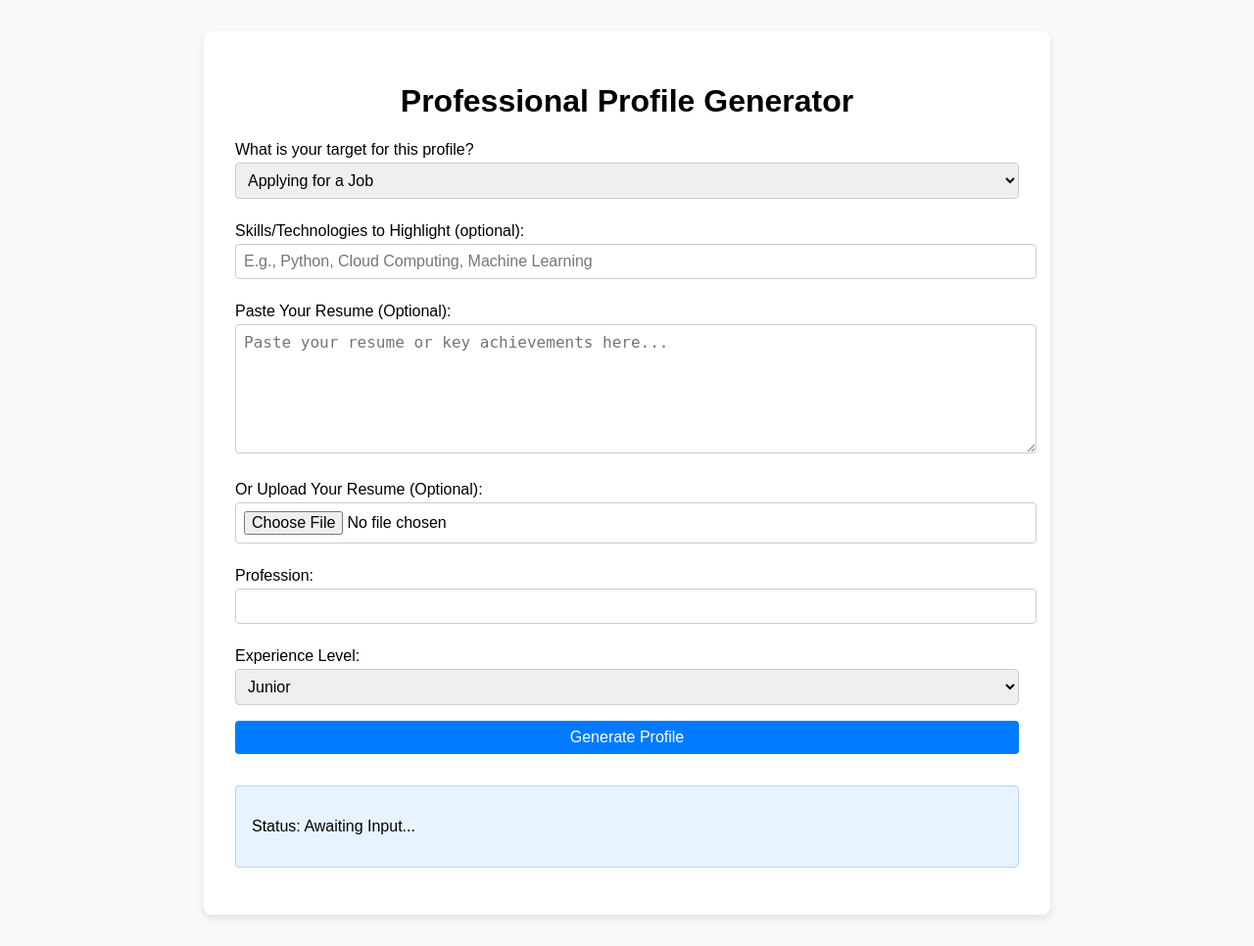
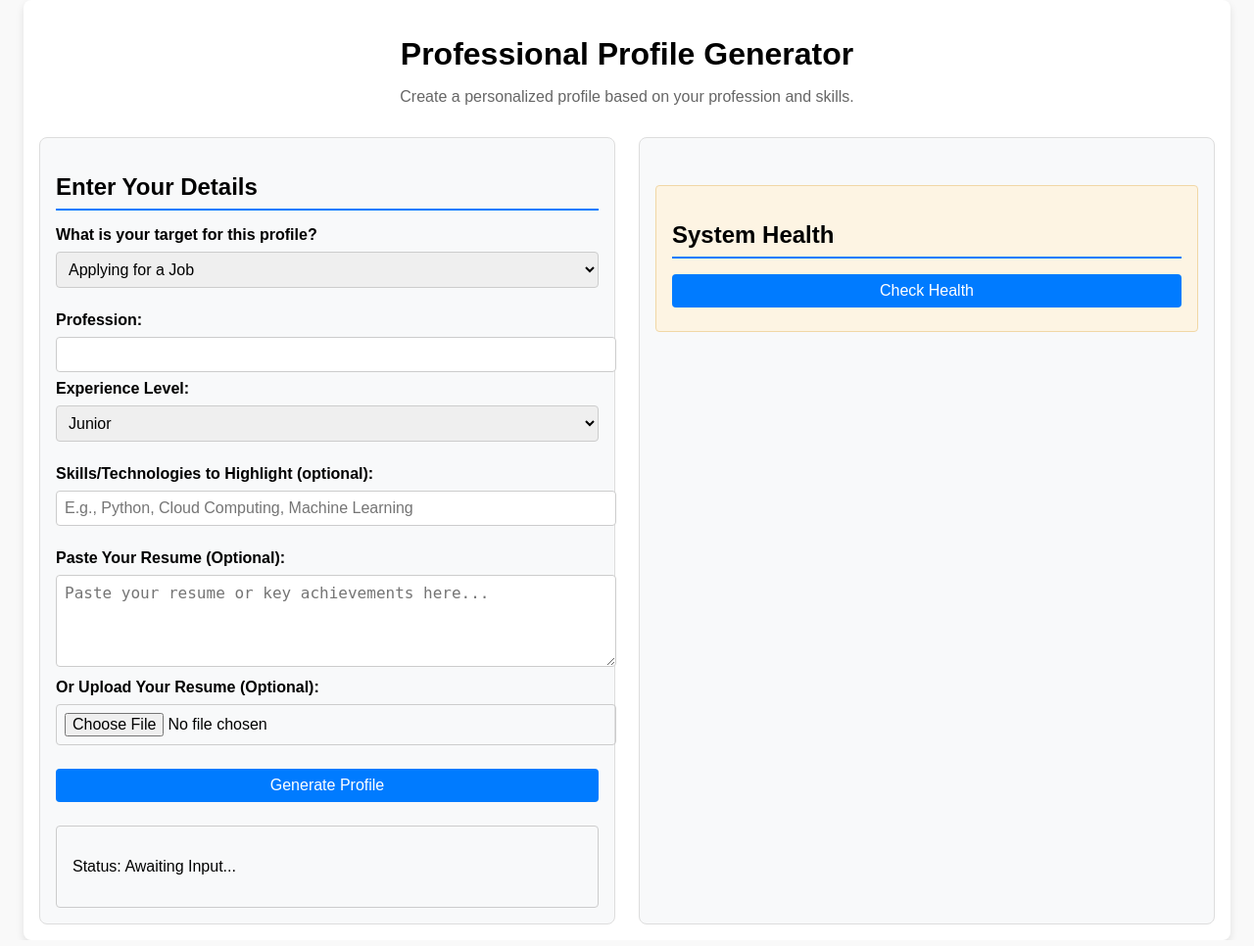
Before and after one commit to omarkhater-school/automated_profile_generator, a Flask app: page / in a window 1280 px wide. Shown: the whole page at 98% size. Run offline with Flask 3, Linux system fonts and the light colour scheme.

Commit message:
Add System Health Check and better UI

```diff
--- a/main.py
+++ b/main.py
@@ -4,7 +4,7 @@ from langchain_chroma import Chroma
 from langchain.schema import Document
 import time
 from config_loader import load_config
-from utils import get_vectorstore, get_client, retrieve_skills_from_chroma, generate_profile
+from utils import get_vectorstore, get_client, retrieve_skills_from_chroma, generate_profile, chat_gpt
 
 # Initialize Flask app
 app = Flask(__name__)
@@ -51,5 +51,56 @@ def retrieve_skills():
     except Exception as e:
         return jsonify({"error": str(e)}), 500
 
+
+@app.route('/api/health-check', methods=['GET'])
+def health_check():
+    """API endpoint to check the health of the system."""
+    try:
+        health_status = {}
+
+        # Check vector store health
+        try:
+            vectorstore_test_query = vectorstore.similarity_search("Machine Learning Engineer", k=1)
+            health_status["vector_store"] = {
+                "status": "healthy",
+                "message": f"Vector store contains {len(vectorstore_test_query)} results for test query."
+            }
+        except Exception as e:
+            health_status["vector_store"] = {
+                "status": "unhealthy",
+                "message": str(e)
+            }
+
+        # Check model availability
+        try:
+            prompt = "Test prompt for model health check."
+            model_response = chat_gpt(prompt, client)
+            health_status["model"] = {
+                "status": "healthy",
+                "message": "Model responded successfully."
+            }
+        except Exception as e:
+            health_status["model"] = {
+                "status": "unhealthy",
+                "message": str(e)
+            }
+
+        # Check configuration
+        try:
+            config_check = load_config()
+            health_status["configuration"] = {
+                "status": "healthy",
+                "message": "Configuration loaded successfully."
+            }
+        except Exception as e:
+            health_status["configuration"] = {
+                "status": "unhealthy",
+                "message": str(e)
+            }
+
+        return jsonify({"health": health_status}), 200
+    except Exception as e:
+        return jsonify({"error": str(e)}), 500
+
 if __name__ == "__main__":
     app.run(debug=True)
--- a/static/css/styles.css
+++ b/static/css/styles.css
@@ -2,35 +2,68 @@ body {
     font-family: Arial, sans-serif;
     margin: 0;
     padding: 0;
-    background-color: #f8f9fa;
+    background-color: #f9f9f9;
 }
 
 .container {
-    max-width: 800px;
-    margin: 2rem auto;
-    padding: 2rem;
+    display: grid;
+    grid-template-rows: auto 1fr;
+    grid-template-columns: 1fr;
+    max-width: 1200px;
+    margin: 0 auto;
+    gap: 1rem;
+    padding: 1rem;
     background: #fff;
     border-radius: 8px;
     box-shadow: 0 4px 8px rgba(0, 0, 0, 0.1);
 }
 
-h1, h2, h3 {
+header {
     text-align: center;
 }
 
-form {
-    margin-top: 1rem;
+header h1 {
+    margin-bottom: 0.5rem;
+}
+
+header p {
+    font-size: 1rem;
+    color: #666;
+}
+
+.main-content {
+    display: grid;
+    grid-template-columns: 1fr 1fr;
+    gap: 1.5rem;
+}
+
+.column {
+    padding: 1rem;
+    background-color: #f8f9fa;
+    border: 1px solid #ddd;
+    border-radius: 8px;
+}
+
+h2 {
+    border-bottom: 2px solid #007bff;
+    padding-bottom: 0.5rem;
+    margin-bottom: 1rem;
+}
+
+.form-group {
+    margin-bottom: 1rem;
 }
 
 label {
     display: block;
-    margin: 0.5rem 0 0.25rem;
+    font-weight: bold;
+    margin-bottom: 0.5rem;
 }
 
 input, select, textarea, button {
     width: 100%;
     padding: 0.5rem;
-    margin-bottom: 1rem;
+    margin-bottom: 0.5rem;
     border: 1px solid #ccc;
     border-radius: 4px;
     font-size: 1rem;
@@ -38,13 +71,21 @@ input, select, textarea, button {
 
 button {
     background-color: #007bff;
-    color: #fff;
+    color: white;
     border: none;
     cursor: pointer;
 }
 
 button:hover {
     background-color: #0056b3;
+}
+
+.status {
+    margin-top: 1rem;
+    padding: 1rem;
+    background-color: #f8f9fa;
+    border: 1px solid #ccc;
+    border-radius: 4px;
 }
 
 .tabs {
@@ -56,14 +97,14 @@ button:hover {
     flex: 1;
     padding: 0.5rem;
     cursor: pointer;
+    text-align: center;
     border: 1px solid #ccc;
     border-bottom: none;
-    text-align: center;
-    background-color: #f8f9fa;
+    background-color: #f1f1f1;
 }
 
 .tab-button.active {
-    background-color: #fff;
+    background-color: white;
     font-weight: bold;
 }
 
@@ -73,10 +114,16 @@ button:hover {
     background-color: #fff;
 }
 
-.status {
-    margin: 1rem 0;
+#health-section {
+    margin-top: 2rem;
     padding: 1rem;
-    background-color: #e7f3fe;
-    border: 1px solid #b3d4fc;
+    background-color: #fdf4e3;
+    border: 1px solid #f1d7a6;
     border-radius: 4px;
 }
+
+@media (max-width: 768px) {
+    .main-content {
+        grid-template-columns: 1fr;
+    }
+}
--- a/static/js/app.js
+++ b/static/js/app.js
@@ -108,3 +108,28 @@ document.getElementById("profile-form").addEventListener("submit", async functio
         updateStatus(`Error: ${error.message}`, true);
     }
 });
+
+
+document.getElementById("check-health").addEventListener("click", async function () {
+    const healthIndicators = document.getElementById("health-indicators");
+    healthIndicators.innerHTML = "<li>Checking system health...</li>";
+
+    try {
+        const response = await fetch("/api/health-check");
+        if (response.ok) {
+            const data = await response.json();
+            healthIndicators.innerHTML = "";
+
+            Object.entries(data.health).forEach(([key, value]) => {
+                const statusColor = value.status === "healthy" ? "green" : "red";
+                const li = document.createElement("li");
+                li.innerHTML = `<strong style="color: ${statusColor};">${key.toUpperCase()}:</strong> ${value.message}`;
+                healthIndicators.appendChild(li);
+            });
+        } else {
+            healthIndicators.innerHTML = "<li style='color: red;'>Health check failed. Please try again later.</li>";
+        }
+    } catch (error) {
+        healthIndicators.innerHTML = `<li style='color: red;'>Error: ${error.message}</li>`;
+    }
+});
--- a/templates/index.html
+++ b/templates/index.html
@@ -8,11 +8,19 @@
 </head>
 <body>
     <div class="container">
+        <!-- Header Section -->
+        <header>
             <h1>Professional Profile Generator</h1>
+            <p>Create a personalized profile based on your profession and skills.</p>
+        </header>
 
-        <!-- User Input Form -->
+        <!-- Main Content Section -->
+        <div class="main-content">
+            <!-- Input Form Section -->
+            <section id="input-section" class="column">
+                <h2>Enter Your Details</h2>
                 <form id="profile-form">
-            <!-- Target Description -->
+                    <div class="form-group">
                         <label for="target-goal">What is your target for this profile?</label>
                         <select id="target-goal" name="target-goal">
                             <option value="job_application">Applying for a Job</option>
@@ -20,19 +28,9 @@
                             <option value="portfolio">Showcasing Projects for a Portfolio</option>
                             <option value="other">Other (custom)</option>
                         </select>
+                    </div>
 
-            <!-- Keywords Section -->
-            <label for="keywords">Skills/Technologies to Highlight (optional):</label>
-            <input type="text" id="keywords" name="keywords" placeholder="E.g., Python, Cloud Computing, Machine Learning">
-
-            <!-- Resume Section -->
-            <label for="resume">Paste Your Resume (Optional):</label>
-            <textarea id="resume" name="resume" rows="6" placeholder="Paste your resume or key achievements here..."></textarea>
-
-            <label for="resume-upload">Or Upload Your Resume (Optional):</label>
-            <input type="file" id="resume-upload" name="resume-upload" accept=".pdf, .docx">
-
-            <!-- Profession and Experience -->
+                    <div class="form-group">
                         <label for="profession">Profession:</label>
                         <input type="text" id="profession" name="profession" required>
 
@@ -42,15 +40,31 @@
                             <option value="mid-level">Mid-Level</option>
                             <option value="senior">Senior</option>
                         </select>
+                    </div>
 
-            <!-- Submit Button -->
+                    <div class="form-group">
+                        <label for="keywords">Skills/Technologies to Highlight (optional):</label>
+                        <input type="text" id="keywords" name="keywords" placeholder="E.g., Python, Cloud Computing, Machine Learning">
+                    </div>
+
+                    <div class="form-group">
+                        <label for="resume">Paste Your Resume (Optional):</label>
+                        <textarea id="resume" name="resume" rows="4" placeholder="Paste your resume or key achievements here..."></textarea>
+
+                        <label for="resume-upload">Or Upload Your Resume (Optional):</label>
+                        <input type="file" id="resume-upload" name="resume-upload" accept=".pdf, .docx">
+                    </div>
+
                     <button type="submit">Generate Profile</button>
                     <div id="status" class="status">
                         <p>Status: <span id="status-message">Awaiting Input...</span></p>
                     </div>
                 </form>
+            </section>
 
-        <!-- Output Area -->
+            <!-- Output and Health Section -->
+            <section id="output-section" class="column">
+                <!-- Generated Profile -->
                 <div id="output" style="display:none;">
                     <h2>Generated Profile</h2>
                     <div class="tabs">
@@ -65,10 +79,16 @@
                         <h3>Project Descriptions</h3>
                         <p id="project-descriptions"></p>
                     </div>
-
-
                 </div>
 
+                <!-- System Health -->
+                <div id="health-section">
+                    <h2>System Health</h2>
+                    <ul id="health-indicators"></ul>
+                    <button id="check-health">Check Health</button>
+                </div>
+            </section>
+        </div>
     </div>
 
     <script src="/static/js/app.js"></script>
```
Lines whose indentation alone changed are shown as unchanged.
